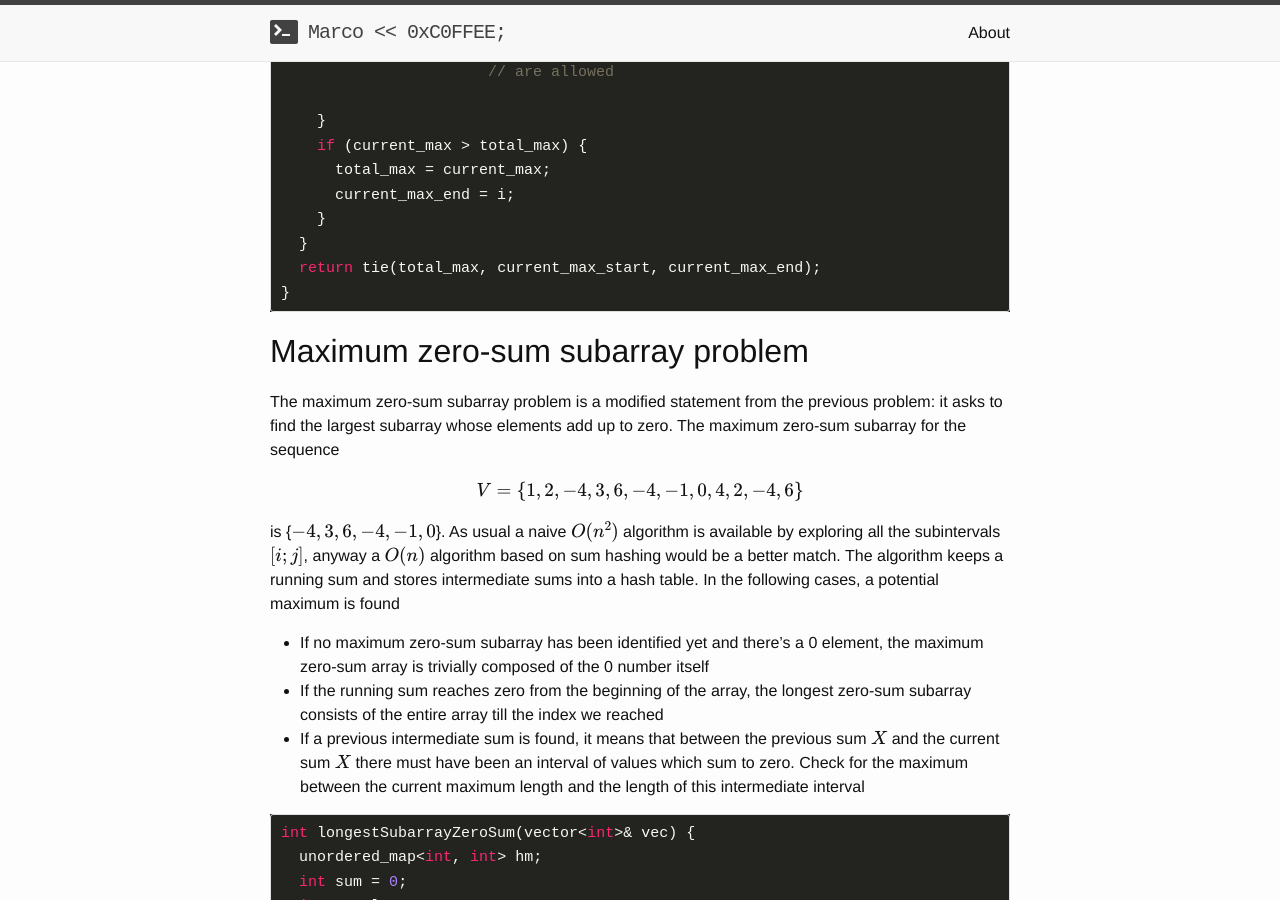
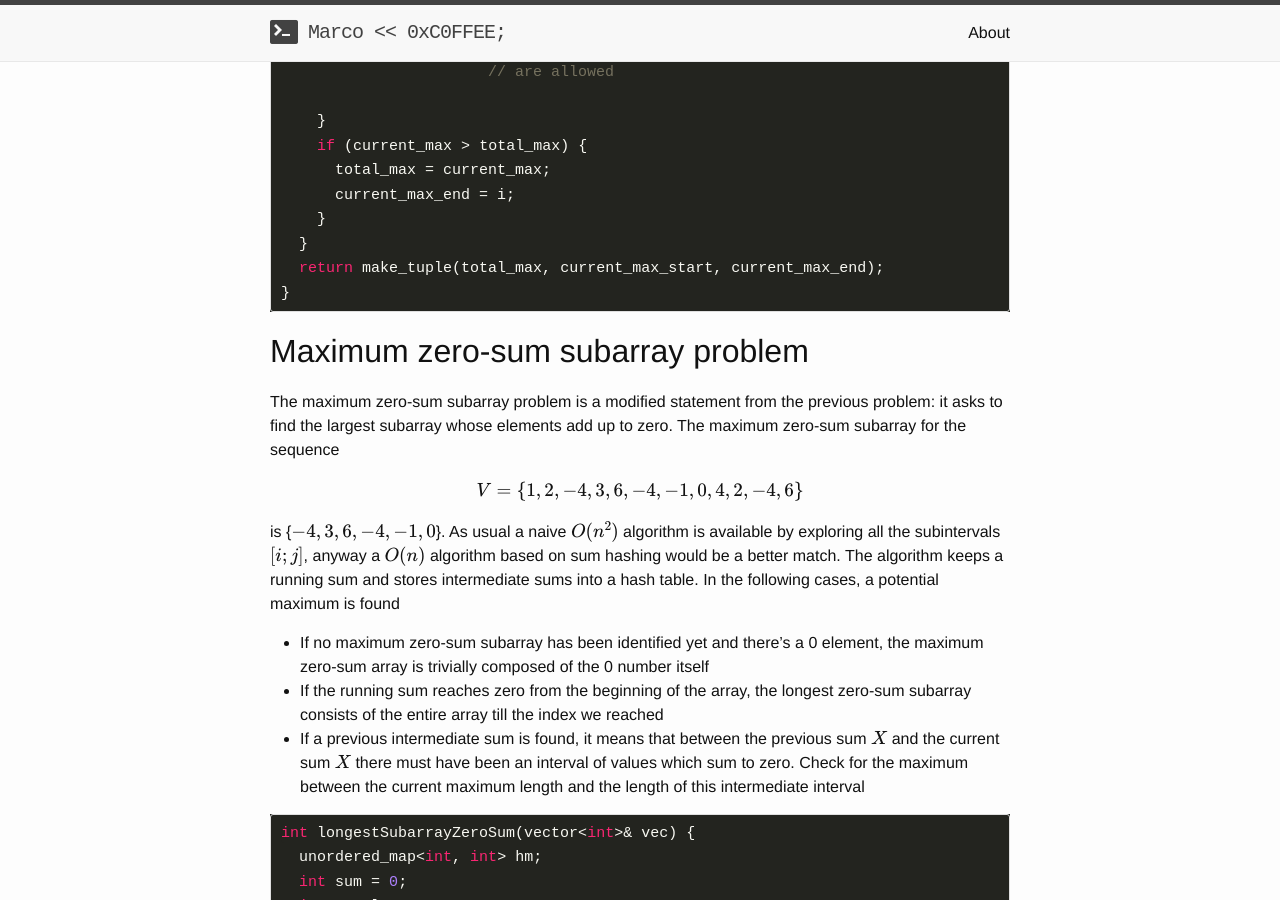
Before and after one commit to marcodiiga/marcodiiga.github.io, a Jekyll site: the page built from _posts/2015-09-16-maximum-and-maximum-zero-sum-subarray-problems.markdown, in a window 1280 px wide and 900 px high, scrolled down 723 px. Built offline with Jekyll 4.4.1, drawn with Linux system fonts in a browser that asks for light colours; formulas are drawn with MathJax 3.

Commit message:
Fixed return type

```diff
--- a/_posts/2015-09-16-maximum-and-maximum-zero-sum-subarray-problems.markdown
+++ b/_posts/2015-09-16-maximum-and-maximum-zero-sum-subarray-problems.markdown
@@ -33,7 +33,7 @@ tuple<int, int, int> maximumSubarrayLength(vector<int>& vec) {
       current_max_end = i;
     }
   }
-  return tie(total_max, current_max_start, current_max_end);
+  return make_tuple(total_max, current_max_start, current_max_end);
 }
 {% endhighlight %}
 
```
